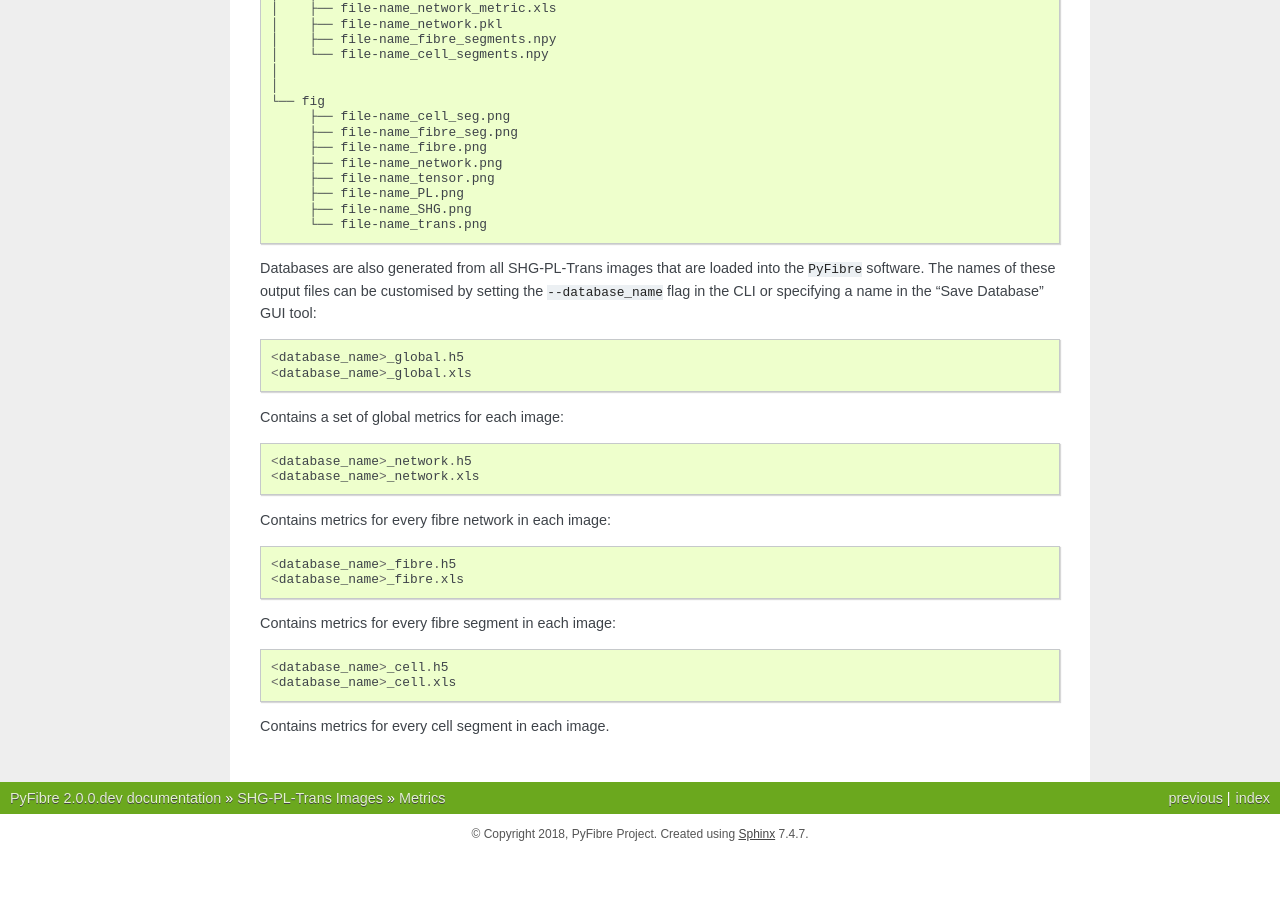
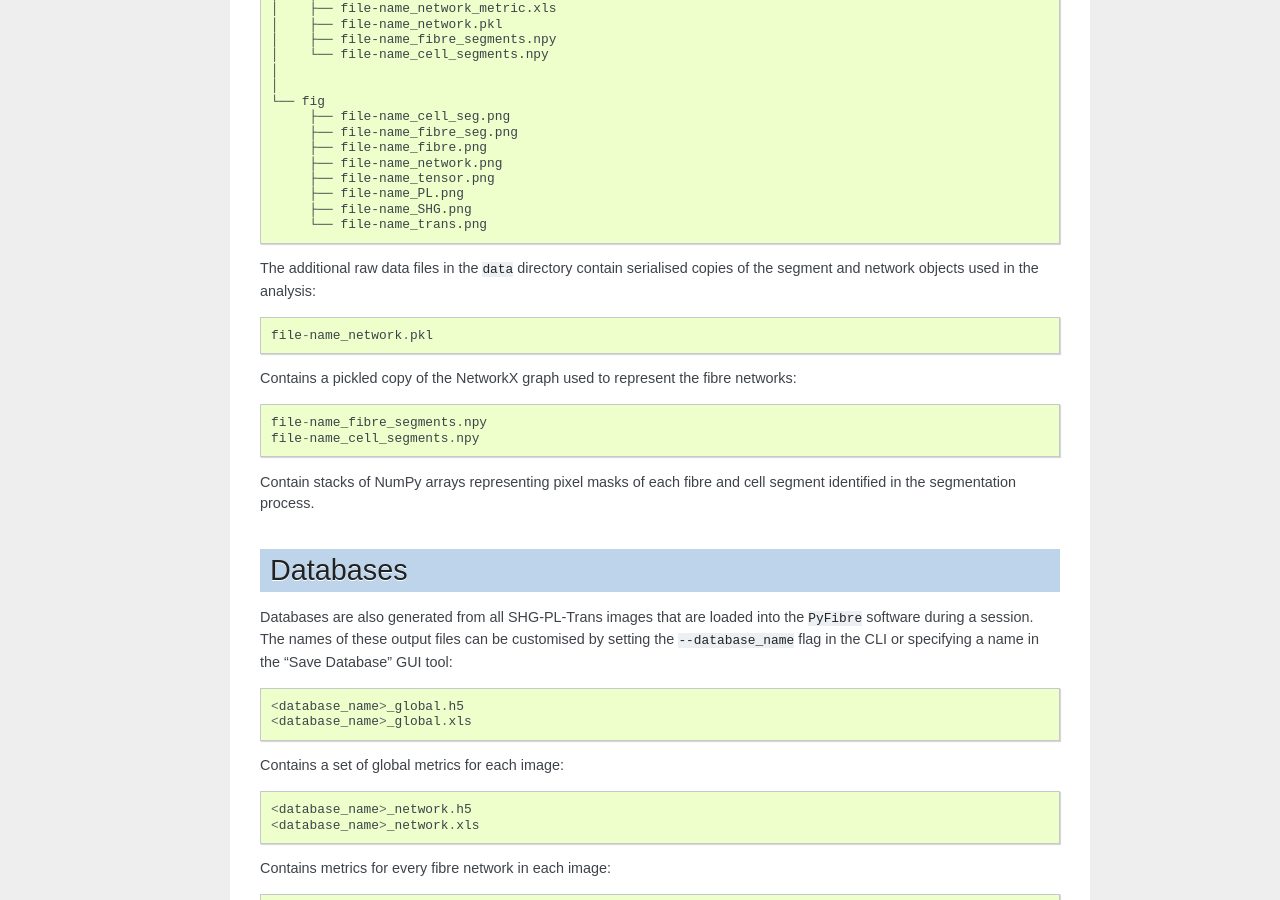
Before and after one commit to franklongford/PyFibre, a Sphinx documentation site: the page built from docs/source/shg_pl_trans/metrics.rst, in a window 1280 px wide and 900 px high, scrolled down 2300 px. Built offline with Sphinx 7.4.7, drawn with Linux system fonts in a browser that asks for light colours; pages that are not in the unit, such as notebooks, are missing from menus; the version number is read from the project's files by our own code; before the commit the page ends 3154 px from its top, so only the background shows below that.

Commit message:
DOC: additional documentation for output files

```diff
--- a/docs/source/shg_pl_trans/metrics.rst
+++ b/docs/source/shg_pl_trans/metrics.rst
@@ -115,10 +115,25 @@ in both ``hdf5`` and ``xls`` formatting. PNG images displaying the analysis are
          ├── file-name_SHG.png
          └── file-name_trans.png
 
+The additional raw data files in the ``data`` directory contain serialised copies of the segment and network
+objects used in the analysis::
 
-Databases are also generated from all SHG-PL-Trans images that are loaded into the ``PyFibre`` software. The names
-of these output files can be customised by setting the ``--database_name`` flag in the CLI or specifying a name
-in the "Save Database" GUI tool::
+    file-name_network.pkl
+
+Contains a pickled copy of the NetworkX graph used to represent the fibre networks::
+
+    file-name_fibre_segments.npy
+    file-name_cell_segments.npy
+
+Contain stacks of NumPy arrays representing pixel masks of each fibre and cell segment identified in the
+segmentation process.
+
+Databases
+~~~~~~~~~
+
+Databases are also generated from all SHG-PL-Trans images that are loaded into the ``PyFibre`` software during a
+session. The names of these output files can be customised by setting the ``--database_name`` flag in the CLI or
+specifying a name in the "Save Database" GUI tool::
 
     <database_name>_global.h5
     <database_name>_global.xls
```
